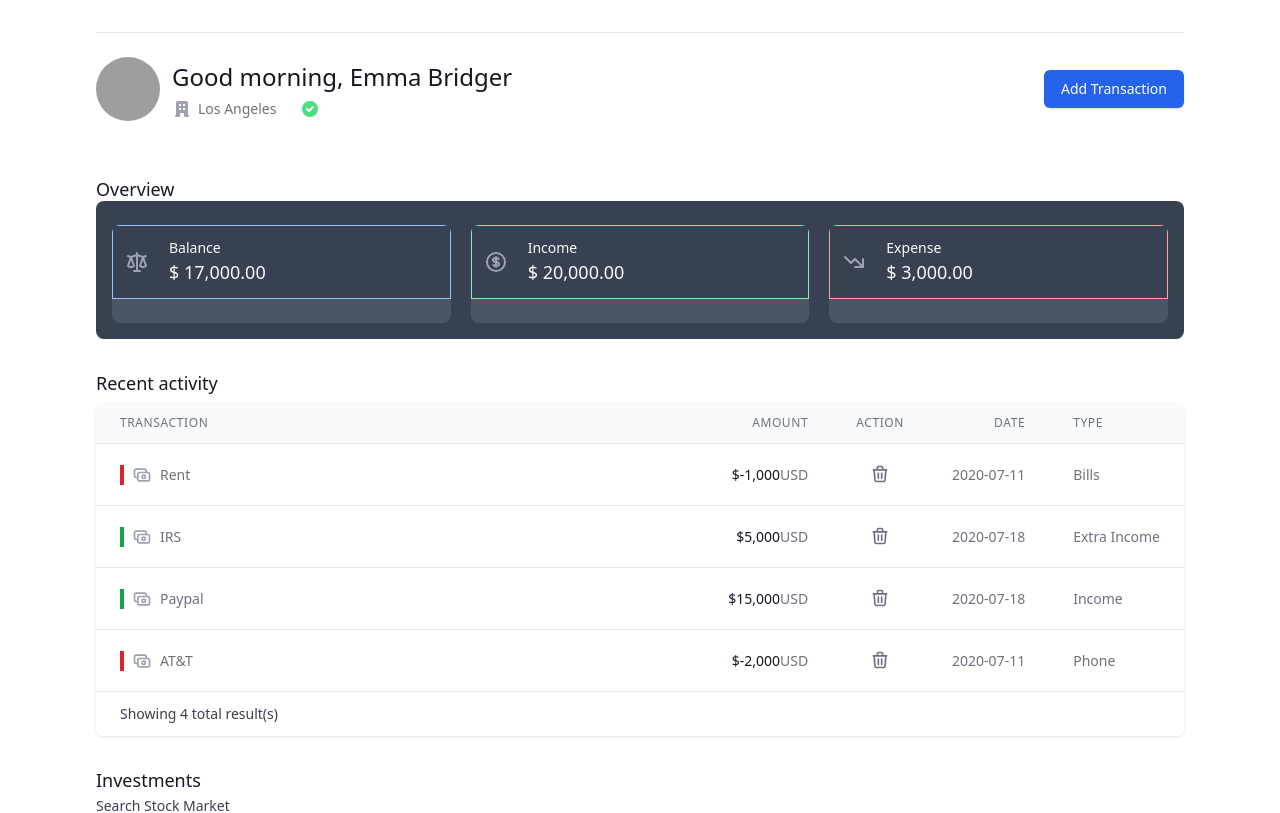
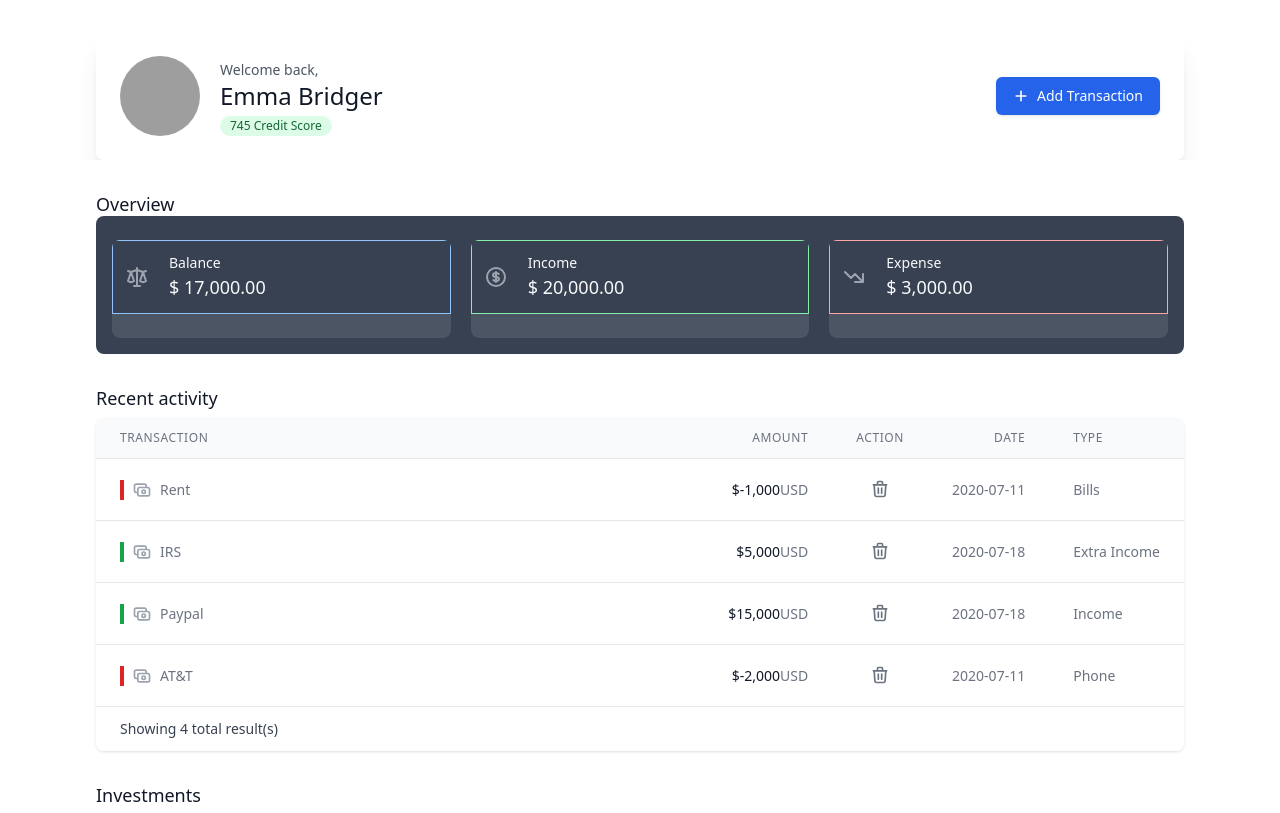
Before and after one commit to tobeyesong/expense-tracker-demo, a React (Create React App) app: page / in a window 1280 px wide. Shown: the top 813 px of the page. Built offline with nearby package versions, Linux system fonts and the light colour scheme; grey boxes are pictures that could not be loaded.

Commit message:
Redid header

```diff
--- a/package.json
+++ b/package.json
@@ -3,7 +3,6 @@
   "version": "0.1.0",
   "private": true,
   "dependencies": {
-    "@algolia/autocomplete-js": "^1.5.3",
     "@craco/craco": "^6.4.3",
     "@headlessui/react": "^1.5.0",
     "@heroicons/react": "^1.0.5",
@@ -12,14 +11,12 @@
     "@testing-library/user-event": "^13.5.0",
     "axios": "^0.25.0",
     "chart.js": "^3.7.0",
-    "final-form": "^4.20.6",
     "react": "^17.0.2",
     "react-dom": "^17.0.2",
     "react-final-form": "^6.5.8",
     "react-router-dom": "^6.2.1",
     "react-scripts": "5.0.0",
     "recharts": "^2.1.9",
-    "scramjet": "^4.36.6",
     "web-vitals": "^2.1.4"
   },
   "scripts": {
--- a/src/components/Chart/LineChart.js
+++ b/src/components/Chart/LineChart.js
@@ -114,7 +114,7 @@ const LineChartSection = () => {
             />{" "}
             <button
               type='submit'
-              className='inline-flex items-center px-3 py-2 my-2 text-sm font-medium leading-4 text-gray-700 bg-white border border-gray-300 rounded-md shadow-sm hover:bg-gray-50'>
+              className='inline-flex items-center px-3 py-2 my-2 text-sm font-medium leading-4 text-gray-700 border border-gray-300 rounded-md shadow-sm bg-slate-200 hover:bg-gray-300'>
               Submit
             </button>
           </label>
--- a/src/components/Header.js
+++ b/src/components/Header.js
@@ -3,61 +3,60 @@
 import React from "react";
 
 import { Link } from "react-router-dom";
-import { CheckCircleIcon, OfficeBuildingIcon } from "@heroicons/react/solid";
+import { PlusIcon } from "@heroicons/react/solid";
+
+import { numberWithCommas } from "../utils/format";
+const user = {
+  name: "Emma Bridger",
+  credit: "745 Credit Score",
+
+  imageUrl:
+    " https://images.unsplash.com/photo-1630672434048-7af9ce04f382?ixlib=rb-1.2.1&ixid=MnwxMjA3fDB8MHxwaG90by1wYWdlfHx8fGVufDB8fHx8&auto=format&fit=facearea&facepad=2&w=256&h=256&q=80",
+};
 
 export const Header = () => {
   return (
     <main className='relative z-0 flex-1 overflow-y-auto'>
       {/* Page header */}
-      <div className='bg-white shadow'>
-        <div className='px-4 sm:px-6 lg:max-w-6xl lg:mx-auto lg:px-8'>
-          <div className='py-6 md:flex md:items-center md:justify-between lg:border-t lg:border-gray-200'>
-            <div className='flex-1 min-w-0'>
-              {/* Profile */}
-              <div className='flex items-center'>
-                <img
-                  className='hidden w-16 h-16 rounded-full sm:block'
-                  src='https://images.unsplash.com/photo-1621784564114-6eea05b89863?ixid=MnwxMjA3fDB8MHxwaG90by1wYWdlfHx8fGVufDB8fHx8&ixlib=rb-1.2.1&ixid=eyJhcHBfaWQiOjEyMDd9&auto=format&fit=facearea&facepad=2.6&w=256&h=256&q=80'
-                  alt=''
-                />
-                <div>
-                  <div className='flex items-center'>
+      <div className='bg-white'>
+        <div className='px-4 mx-2 sm:px-6 lg:max-w-6xl lg:mx-auto lg:px-8 '>
+          <div className='overflow-hidden bg-white rounded-lg shadow-xl'>
+            <h2 className='sr-only' id='profile-overview-title'>
+              Profile Overview
+            </h2>
+            <div className='p-6 bg-white '>
+              <div className='sm:flex sm:items-center sm:justify-between '>
+                <div className='sm:flex sm:space-x-5'>
+                  <div className='flex-shrink-0'>
                     <img
-                      className='w-16 h-16 rounded-full sm:hidden'
-                      src='https://images.unsplash.com/photo-1621784564114-6eea05b89863?ixid=MnwxMjA3fDB8MHxwaG90by1wYWdlfHx8fGVufDB8fHx8&ixlib=rb-1.2.1&ixid=eyJhcHBfaWQiOjEyMDd9&auto=format&fit=facearea&facepad=2.6&w=256&h=256&q=80'
+                      className='w-20 h-20 mx-auto rounded-full'
+                      src={user.imageUrl}
                       alt=''
                     />
-                    <h1 className='ml-3 text-2xl leading-7 text-gray-900 sm:leading-9 sm:truncate'>
-                      Good morning, Emma Bridger
-                    </h1>
                   </div>
-                  <dl className='flex flex-col mt-6 sm:ml-3 sm:mt-1 sm:flex-row sm:flex-wrap'>
-                    <dt className='sr-only'>Company</dt>
-                    <dd className='flex items-center text-sm font-medium text-gray-500 capitalize sm:mr-6'>
-                      <OfficeBuildingIcon
-                        className='flex-shrink-0 mr-1.5 h-5 w-5 text-gray-400'
-                        aria-hidden='true'
-                      />
-                      Los Angeles
-                    </dd>
-                    <dt className='sr-only'>Account status</dt>
-                    <dd className='flex items-center mt-3 text-sm font-medium text-gray-500 capitalize sm:mr-6 sm:mt-0'>
-                      <CheckCircleIcon
-                        className='flex-shrink-0 mr-1.5 h-5 w-5 text-green-400'
-                        aria-hidden='true'
-                      />
-                    </dd>
-                  </dl>
+                  <div className='mt-4 text-center sm:mt-0 sm:pt-1 sm:text-left'>
+                    <p className='text-sm font-medium text-gray-600'>
+                      Welcome back,
+                    </p>
+                    <p className='text-xl text-gray-900 sm:text-2xl'>
+                      {user.name}
+                    </p>
+
+                    <span className='inline-flex items-center px-2.5 py-0.5 rounded-full text-xs font-medium bg-green-100 text-green-800'>
+                      {user.credit}
+                    </span>
+                  </div>
+                </div>
+
+                <div className='flex justify-center mt-5 sm:mt-0'>
+                  <Link
+                    to='/transactions/add'
+                    type='button'
+                    className='inline-flex items-center px-4 py-2 text-sm font-medium text-white transition duration-200 ease-in bg-blue-600 border border-transparent rounded-md shadow hover:shadow-sm hover:bg-blue-700 focus:outline-none focus:ring-2 focus:ring-offset-2 focus:ring-blue-500'>
+                    <PlusIcon className='w-4 h-4 mr-2' /> Add Transaction
+                  </Link>
                 </div>
               </div>
-            </div>
-            <div className='flex mt-6 space-x-3 md:mt-0 md:ml-4'>
-              <Link
-                to='/transactions/add'
-                type='button'
-                className='inline-flex items-center px-4 py-2 text-sm font-medium text-white transition duration-200 ease-in bg-blue-600 border border-transparent rounded-md shadow hover:shadow-sm hover:bg-blue-700 focus:outline-none focus:ring-2 focus:ring-offset-2 focus:ring-blue-500'>
-                Add Transaction
-              </Link>
             </div>
           </div>
         </div>
```
Also changed, not shown: 1 other file (tests, documents, lock files or other folders).
